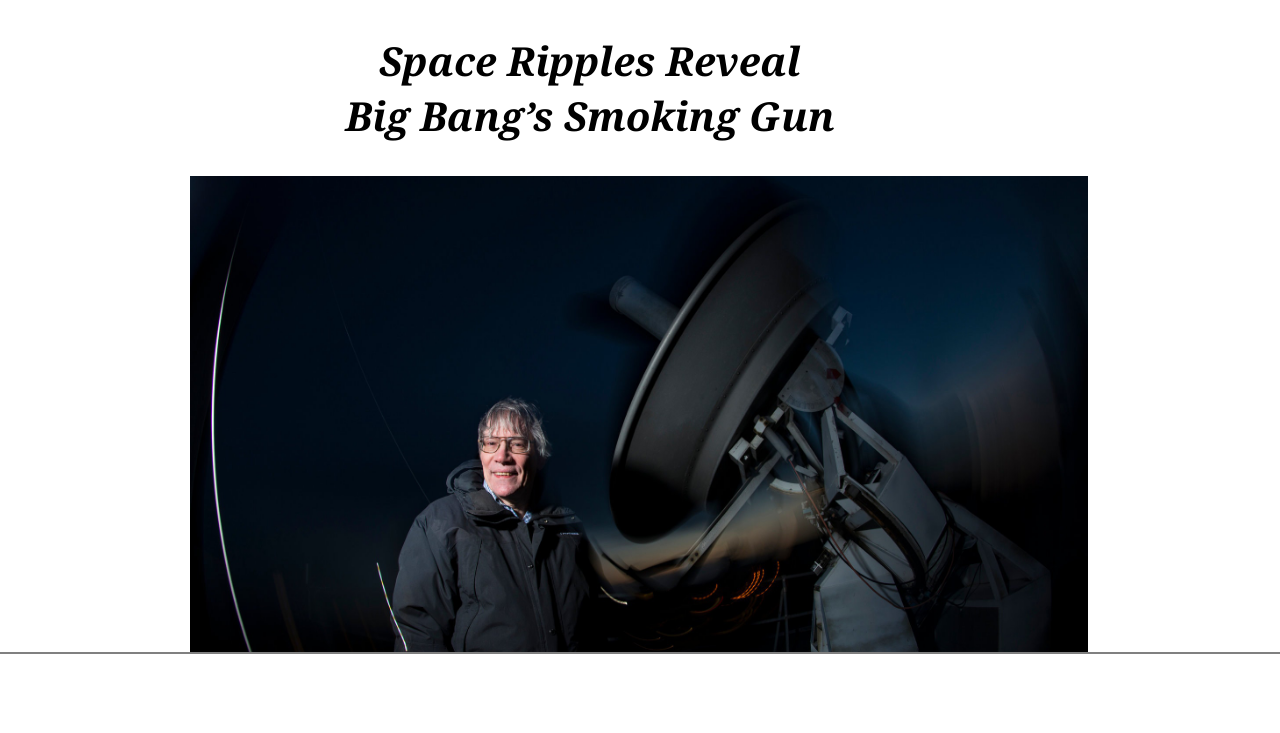
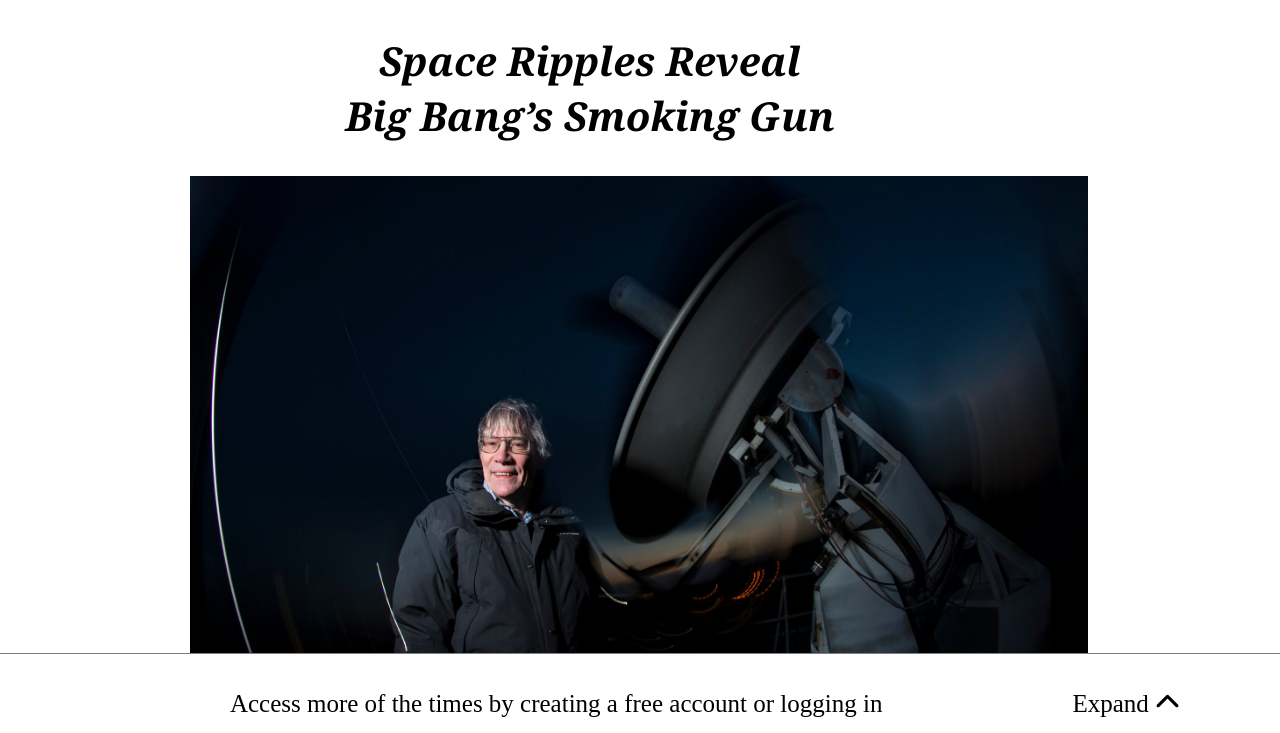
Before and after one commit to KossySteve/NewYorkTimes-Article-page-clone, a plain HTML site: page index.html in a window 1280 px wide. Shown: the part 67-800 px from the top of the page. Drawn offline with Linux system fonts and the light colour scheme.

Commit message:
corrected stickler errors

```diff
--- a/style.css
+++ b/style.css
@@ -304,7 +304,7 @@ a:hover {
 
 .footer {
   background-color: white;
-  border-top: 2px solid gray;
+  border-top: 1px solid gray;
   bottom: -1px;
   height: 80px;
   left: 0;
@@ -315,7 +315,7 @@ a:hover {
 }
 
 .footer ul li a {
-  color: white;
+  color: black;
   font-size: 25px;
   text-decoration: none;
 }
```
